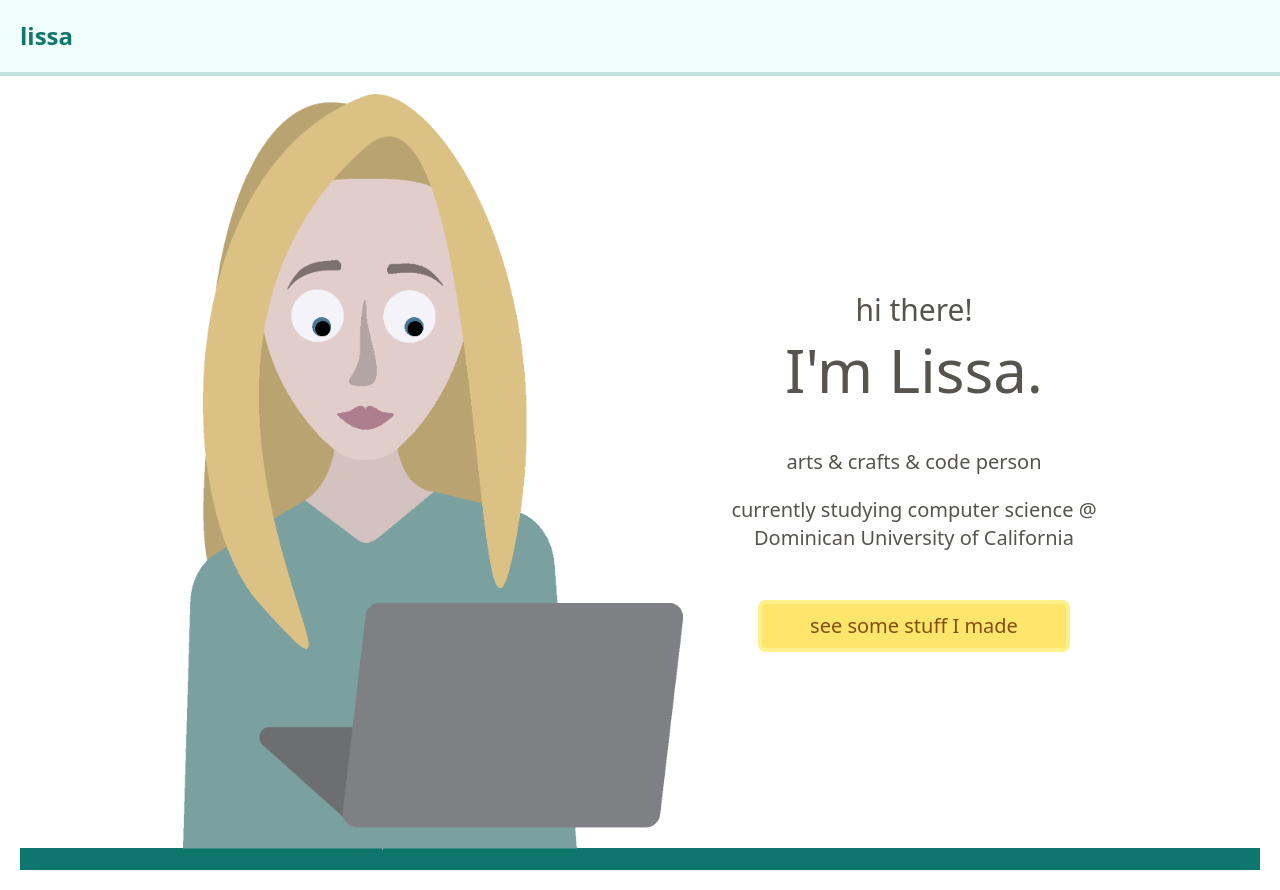
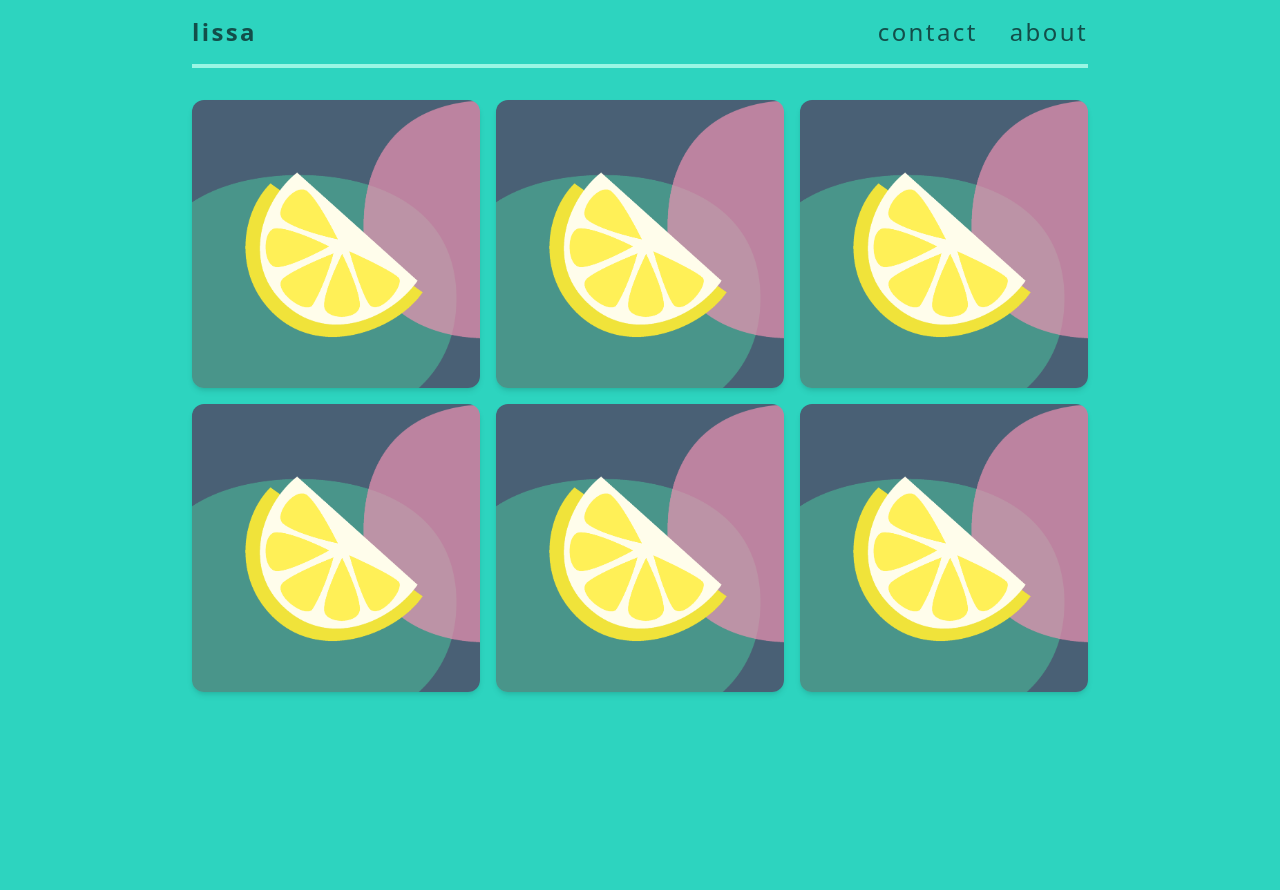
Before and after one commit to lissalad/digital-portfolio, a Next.js app: page / in a window 1280 px wide. After the commit the page ends 800 px from the top, so only its background shows below. Built offline with nearby package versions, Linux system fonts and the light colour scheme.

Commit message:
redesign, grid

```diff
--- /dev/null
+++ b/components/Gallery.js
@@ -0,0 +1,15 @@
+import classNames from "classnames";
+import Tile from "./Tile";
+
+export default function Gallery() {
+  return (
+    <div className={classNames("grid grid-cols-1 gap-4", "md:grid-cols-3")}>
+      <Tile />
+      <Tile />
+      <Tile />
+      <Tile />
+      <Tile />
+      <Tile />
+    </div>
+  );
+}
--- a/components/Header.js
+++ b/components/Header.js
@@ -6,10 +6,17 @@ export default function Header() {
     <Link href="/">
       <div
         className={classNames(
-          "w-full bg-teal-50 p-5 text-teal-700 text-2xl font-semibold border-b-4 border-teal-700/20"
+          "w-full py-4 border-b-4 border-teal-200 text-teal-900 text-xl  font-semibold flex flex-row justify-between",
+          "md:text-2xl md:tracking-widest"
         )}
       >
-        lissa
+        <h1>lissa</h1>
+        <div className="flex flex-row space-x-8 font-normal">
+          {/* <Link href="/">contact</Link> */}
+          {/* <Link href="/">about</Link> */}
+          <p>contact</p>
+          <p>about</p>
+        </div>
       </div>
     </Link>
   );
--- /dev/null
+++ b/components/Sidebar.js
@@ -0,0 +1,23 @@
+import classNames from "classnames";
+
+export default function Sidebar() {
+  return (
+    <div
+      className={classNames(
+        "md:fixed h-full w-[400px] left-0 bg-stone-800 p-6"
+      )}
+    >
+      {/* <img src="images/selfportrait.png" className="bottom-0 absolute px-8" /> */}
+      <div className={classNames("flex flex-col text-stone-100")}>
+        <h1 className={classNames("text-6xl")}>Lissa</h1>
+        <ul className="space-y-5 my-6 text-md">
+          <li>arts & crafts & code person</li>
+          <li>
+            currently studying computer science @ <br /> Dominican University of
+            California
+          </li>
+        </ul>
+      </div>
+    </div>
+  );
+}
--- /dev/null
+++ b/components/Tile.js
@@ -0,0 +1,16 @@
+import classNames from "classnames";
+import Image from "next/image";
+
+export default function Tile() {
+  return (
+    <div className={classNames("h-fit w-fit")}>
+      <Image
+        src="/images/instagram-logo.png"
+        alt="lemon slice art"
+        width="450"
+        height="450"
+        className="rounded-xl shadow-md hover:brightness-75 hover:shadow-xl transition-all transition-duration-500"
+      />
+    </div>
+  );
+}
--- a/layouts/Layout.js
+++ b/layouts/Layout.js
@@ -4,7 +4,7 @@ const Layout = ({ children }) => {
   return (
     <div id="main-wrapper">
       <Header />
-      <div className="page-wrapper p-5">
+      <div className="page-wrapper">
         <div className="">{children}</div>
       </div>
     </div>
--- a/pages/index.js
+++ b/pages/index.js
@@ -3,39 +3,14 @@ import classNames from "classnames";
 import Link from "next/link";
 import Image from "next/image";
 import PortfolioButton from "../components/PortfolioButton";
+import Sidebar from "../components/Sidebar";
+import Gallery from "../components/Gallery";
 
 const Home = () => {
   return (
-    <div classnames="h-full flex justify-center items-center">
-      <div
-        className={classNames(
-          "flex flex-row w-full border-b-[22px] border-teal-700 items-center justify-center space-x-12"
-        )}
-      >
-        <img
-          src="images/selfportrait.png"
-          className="w-44 md:w-[500px] -my-0.5"
-        />
-        {/* <h1 className={classNames("text-5xl w-48 text-teal-900")}>
-          arts & <br />
-          crafts &<br /> code
-        </h1> */}
-        <div
-          className={classNames("flex flex-col items-center text-stone-600")}
-        >
-          <h1 className={classNames("text-3xl text-center mb-3")}>hi there!</h1>
-          <h2 className={classNames("text-6xl")}>I'm Lissa.</h2>
-          <ul className="space-y-5 my-12 text-xl text-center">
-            <li>arts & crafts & code person</li>
-            <li>
-              currently studying computer science @ <br /> Dominican University
-              of California
-            </li>
-          </ul>
-          <PortfolioButton />
-        </div>
-      </div>
-    </div>
+    <main classnames="">
+      <Gallery />
+    </main>
   );
 };
 
--- a/styles/globals.css
+++ b/styles/globals.css
@@ -6,6 +6,17 @@
   height: 100%;
   line-height: 1.5;
   font-family: system-ui, -apple-system, BlinkMacSystemFont, 'Segoe UI', Roboto, Oxygen, Ubuntu, Cantarell, 'Open Sans', 'Helvetica Neue', sans-serif;
+  /* background: rgb(13, 21, 20); */
+  @apply text-teal-900;
+  @apply bg-teal-400;
+}
+
+#main-wrapper {
+  @apply md:px-48 px-4;
+}
+
+main {
+  @apply md:mt-8 mt-6;
 }
 
 .button {
```
Also changed, not shown: public/images/etsy-logo.png (added), public/images/instagram-logo.png (added).
